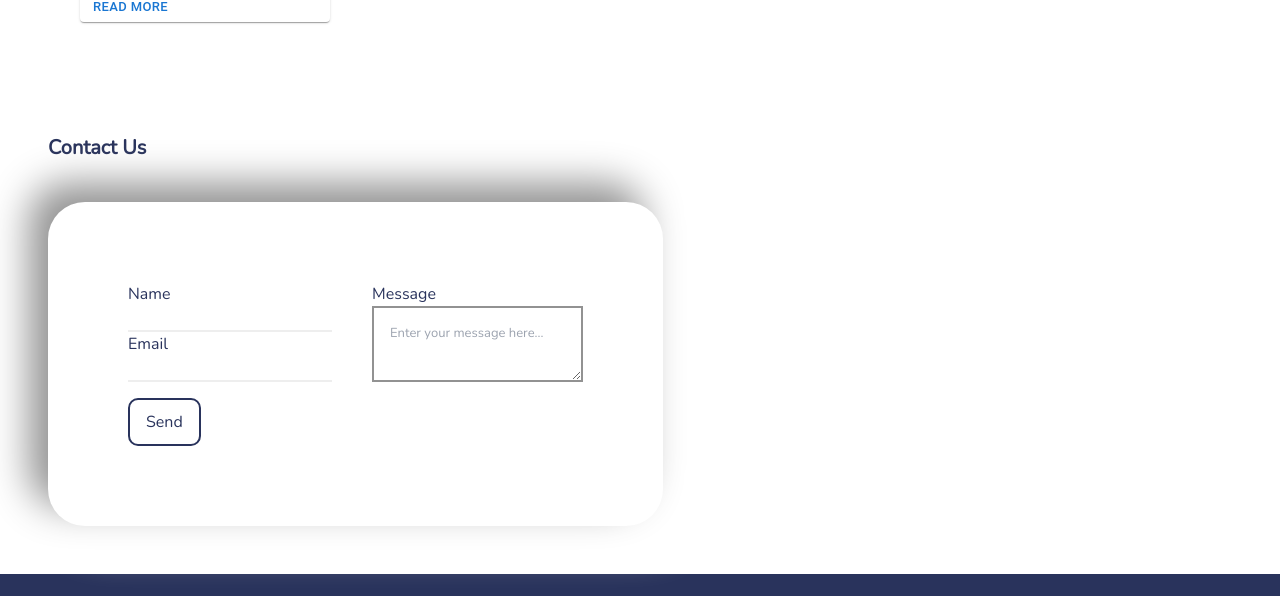
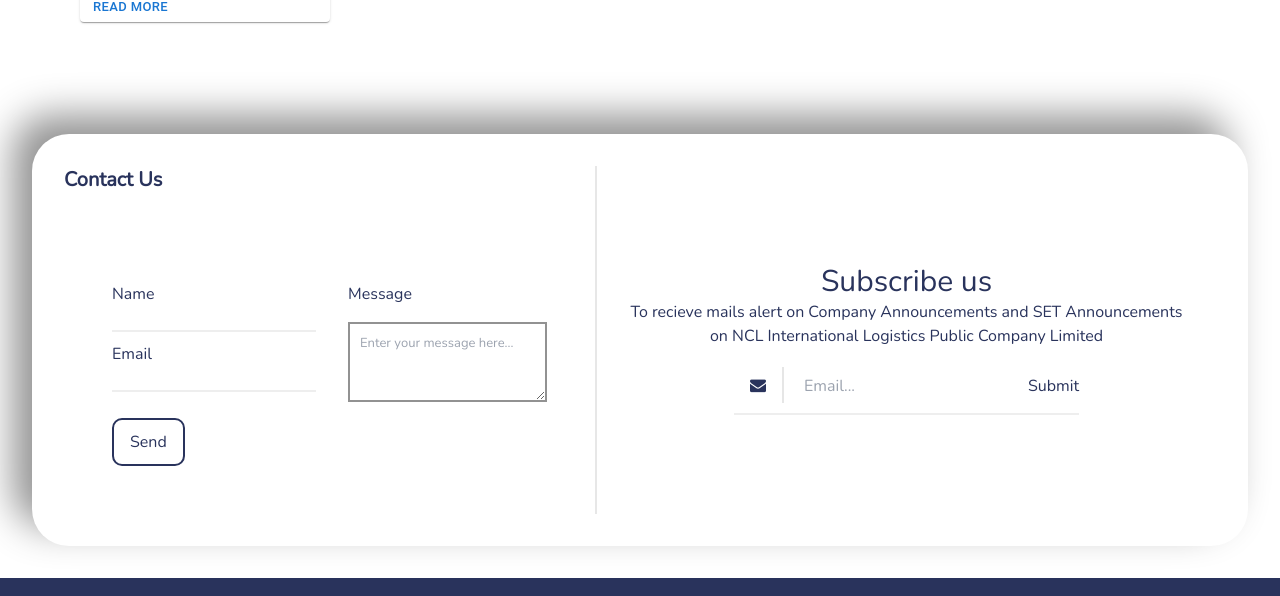
Before and after one commit to PloyyNK/ncl-website, a React (Create React App) app: page / in a window 1280 px wide. Shown: the part 2399-2995 px from the top of the page. Built offline with nearby package versions, Linux system fonts and the light colour scheme.

Commit message:
contact us component

```diff
--- a/public/index.html
+++ b/public/index.html
@@ -15,7 +15,7 @@
     href="https://cdnjs.cloudflare.com/ajax/libs/slick-carousel/1.6.0/slick.min.css" />
   <link rel="stylesheet" type="text/css"
     href="https://cdnjs.cloudflare.com/ajax/libs/slick-carousel/1.6.0/slick-theme.min.css" />
-
+  <link rel="stylesheet" href="https://cdnjs.cloudflare.com/ajax/libs/font-awesome/4.7.0/css/font-awesome.min.css">
   <title>NCL</title>
 </head>
 
--- a/src/components/ContactForm.js
+++ b/src/components/ContactForm.js
@@ -4,9 +4,9 @@ export default function ContactForm() {
     return (
         <>
             <div className='contact-ctn'>
-                <h1 className='mb-10 font-bold text-xl'>Contact Us</h1>
+            <h1 className='mb-10 font-bold text-xl'>Contact Us</h1>
                 <form className='grid form-con'>
-                    <div className='flex'>
+                    <div className='form-ctn'>
                         <div>
                             <label>Name</label>
                             <input type="text soc-ctn" />
@@ -14,9 +14,9 @@ export default function ContactForm() {
                             <label>Email</label>
                             <input type="email" />
                         </div>
-                        <div className='ml-10 grid text-area'>
+                        <div className='grid text-area'>
                             <label>Message</label>
-                            <textarea className='text-area mt-0' placeholder='Enter your message here...'></textarea>
+                            <textarea placeholder='Enter your message here...'></textarea>
                         </div>
                     </div>
                     <button>Send</button>
--- /dev/null
+++ b/src/components/Subscribe.js
@@ -0,0 +1,25 @@
+import { useState } from 'react'
+import '../styles/Subscribe.css'
+
+export default function Subscribe() {
+
+    const [email, setEmail] = useState("")
+
+    console.log(email)
+
+    return (
+        <div className='sub-flex'>
+            <div className="sub-ctn">
+                <h1 className='text-bold text-3xl'>Subscribe us</h1>
+                <p>To recieve mails alert on Company Announcements and SET Announcements on NCL International Logistics Public Company Limited</p>
+                <div className='sub-mail'>
+                    <div className='mail'>
+                        <i class="fa fa-envelope icon"></i>
+                        <input onChange={(e) => setEmail(e.target.value)} type='email' placeholder='Email...' />
+                        <button type='submit'>Submit</button>
+                    </div>
+                </div>
+            </div>
+        </div>
+    )
+}
--- a/src/pages/Home.js
+++ b/src/pages/Home.js
@@ -8,6 +8,7 @@ import imageSlider from "../data/bgSlider-data";
 import Transitions from '../components/Transition'
 import ContactForm from "../components/ContactForm";
 import PhotoCard from "../components/PhotoCard";
+import Subscribe from "../components/Subscribe";
 
 export default function Home() {
     return (
@@ -19,7 +20,11 @@ export default function Home() {
                 <PhotoCard />
                 <GoalBanner />
                 <NewsHome />
-                <ContactForm />
+                <div className="contact-sub">
+                    <ContactForm />
+                    <Subscribe />
+                </div>
+
                 <Footer />
             </Transitions>
         </>
--- a/src/styles/ContactForm.css
+++ b/src/styles/ContactForm.css
@@ -1,12 +1,16 @@
 .contact-ctn {
-    margin: 3rem;
     display: grid;
     width: max-content;
+}
+
+.form-ctn {
+    display: flex;
 }
 
 .contact-ctn input {
     border-bottom: 2px solid var(--mainColor);
     display: grid;
+    margin-bottom: 10px;
 }
 
 .contact-ctn input:hover {
@@ -14,9 +18,13 @@
     transition: 0.5s;
 }
 
+.text-area {
+    margin-left: 2rem;
+}
+
 .text-area textarea {
     font-size: 13px;
-    padding: 1rem;
+    padding: 10px;
     border: #929292 2px solid;
 }
 
@@ -28,11 +36,25 @@
     border-radius: 10px;
 }
 
+.contact-ctn button:hover {
+    border: 2px solid var(--mainColorLight);
+    padding: 15px 2rem;
+    font-size: 18px;
+    transition: 0.5s;
+}
+
 .form-con {
     display: grid;
-    padding: 5rem;
+    padding: 3rem;
     width: max-content;
-    border-radius: 37px;
-    box-shadow: -19px -19px 38px #929292,
-        19px 19px 38px #ffffff;
 }
+
+@media only screen and (max-width: 1024px) {
+    .form-ctn {
+        display: grid;
+    }
+
+    .text-area {
+        margin-left: 0;
+    }
+}
--- /dev/null
+++ b/src/styles/Subscribe.css
@@ -0,0 +1,63 @@
+.contact-sub {
+    display: flex;
+    margin: 2rem;
+    border-radius: 37px;
+    box-shadow: -19px -19px 38px #929292,
+        19px 19px 38px #ffffff;
+    padding: 2rem;
+}
+
+.sub-flex {
+    text-align: center;
+    display: grid;
+    justify-content: center;
+    align-items: center;
+    border-left: #92929238 2px solid;
+    padding: 2rem;
+}
+
+.sub-mail {
+    display: flex;
+    justify-content: center;
+    align-items: center;
+}
+
+.mail {
+    margin-top: 1rem;
+    border-bottom: 2px solid var(--mainColor);
+}
+
+.mail:hover {
+    border-bottom: 2px solid var(--textColor);
+    transition: 1s;
+}
+
+
+.sub-mail input {
+    text-align: left;
+    width: auto;
+    padding: 10px;
+}
+
+.icon {
+    padding: 10px;
+    margin-right: 10px;
+    color: var(--textColor);
+    min-width: 50px;
+    border-right: 2px solid #9292923b;
+    margin-bottom: 10px;
+}
+
+.sub-mail input:hover {
+    font-size: large;
+    transition: 0.5s;
+}
+
+.sub-mail input:focus {
+    font-size: large;
+    transition: 0.5s;
+}
+
+.mail button {
+    margin-left: 10px;
+}
```
